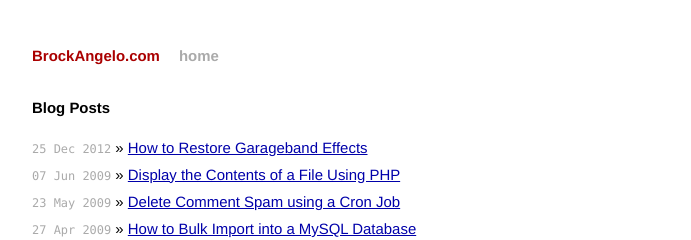
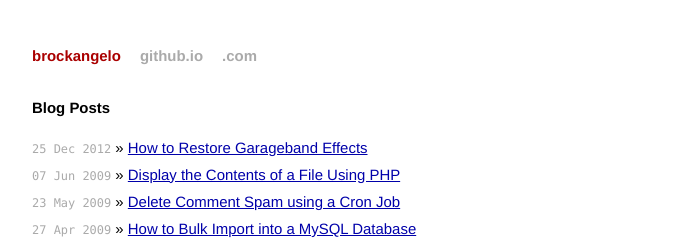
Before and after one commit to brock/brock.github.io, a Jekyll site: the page built from index.html, in a window 1280 px wide. Shown: the top 240 px of the page, without its empty margins (294-985 px from the left). Built offline with Jekyll 4.4.1, drawn with Linux system fonts in a browser that asks for light colours; Markdown is read by kramdown in place of the engine named in the settings.

Commit message:
nav link updates

```diff
--- a/_config.yml
+++ b/_config.yml
@@ -1,3 +1,3 @@
-name: BrockAngelo.com
+name: brockangelo
 markdown: redcarpet
 pygments: true
--- a/_layouts/default.html
+++ b/_layouts/default.html
@@ -18,7 +18,8 @@
         <div class="site">
           <div class="header">
             <h1 class="title"><a href="/">{{ site.name }}</a></h1>
-            <a class="extra" href="/">home</a>
+            <a class="extra" href="/">github.io</a>
+            <a class="extra" href="http://brockangelo.com">.com</a>
           </div>
 
           {{ content }}
```
